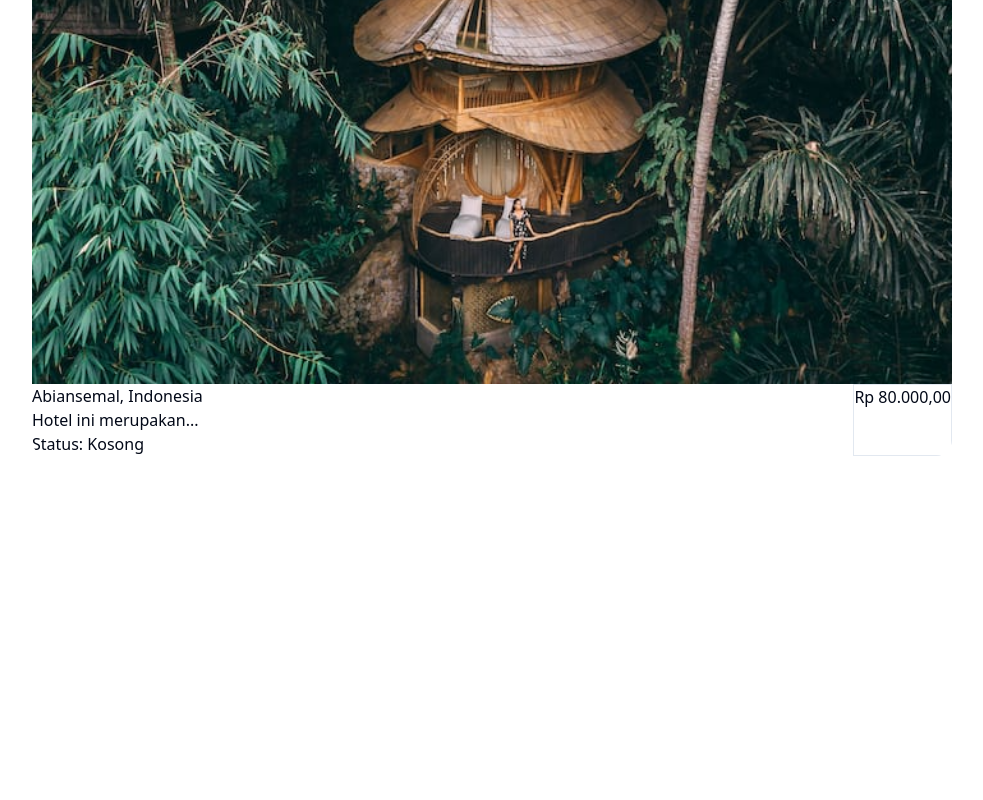
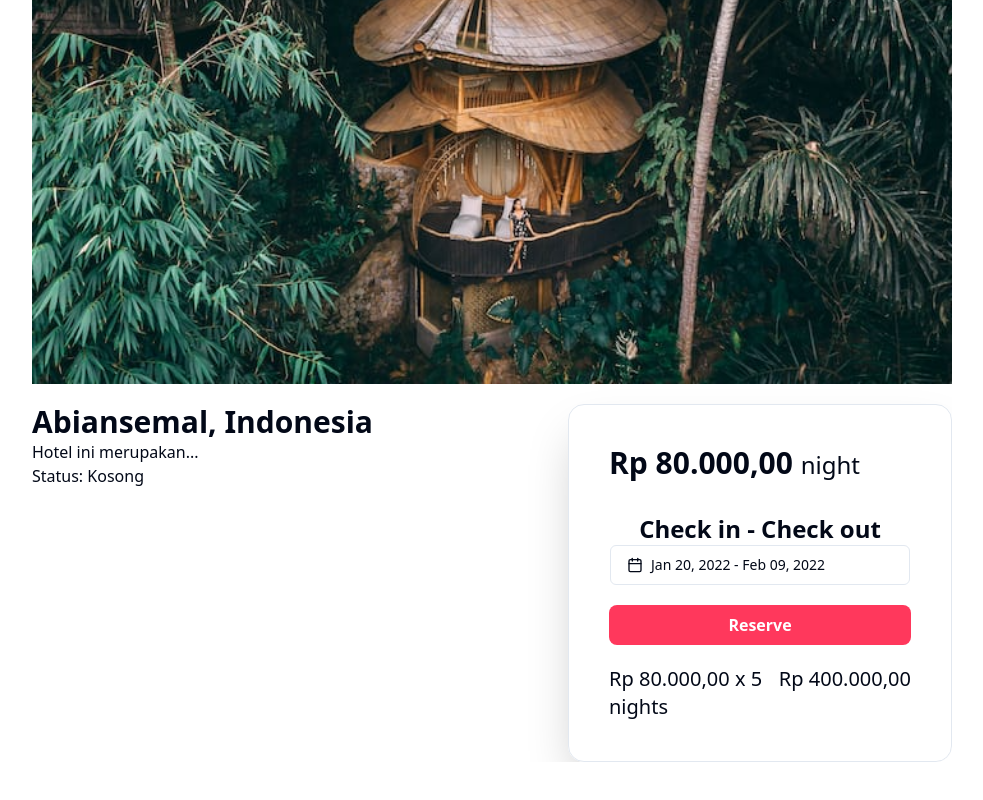
Before and after one commit to hotel-management-team-pradita/frontend, a React (Vite) app: page /rooms in a window 1280 px wide. Shown: the part 464-1264 px from the top of the page, without its empty margins (8-991 px from the left). Built offline with nearby package versions, Linux system fonts and the light colour scheme; the HTML template or start-up script is replaced by a standard one.

Commit message:
feat: create room detail page slicing ui

```diff
--- a/src/pages/roomDetail/index.jsx
+++ b/src/pages/roomDetail/index.jsx
@@ -1,8 +1,24 @@
 import { profileIcon } from "@/assets/icons";
 import { airbnbLogo, hotelImg1 } from "@/assets/images";
-import { format } from "date-fns";
+import { addDays, format } from "date-fns";
+import { Calendar as CalendarIcon } from "lucide-react";
+import * as React from "react";
+
+import { cn } from "@/lib/utils";
+import { Button } from "@/components/ui/button";
+import { Calendar } from "@/components/ui/calendar";
+import {
+  Popover,
+  PopoverContent,
+  PopoverTrigger,
+} from "@/components/ui/popover";
 
 const RoomDetailPage = () => {
+  const [date, setDate] = React.useState({
+    from: new Date(2022, 0, 20),
+    to: addDays(new Date(2022, 0, 20), 20),
+  });
+
   const formatPrice = (price) => {
     return price.toLocaleString("id-ID", {
       style: "currency",
@@ -35,16 +51,73 @@ const RoomDetailPage = () => {
               alt="hotelImg"
               className="object-cover w-full"
             />
-            <div className="flex justify-between">
+            <div className="flex justify-between mt-5">
               {/* Room Description */}
               <div>
-                <h1>Abiansemal, Indonesia</h1>
+                <h1 className="text-3xl font-bold">Abiansemal, Indonesia</h1>
                 <p>Hotel ini merupakan...</p>
                 <p>Status: Kosong</p>
               </div>
               {/* Price */}
-              <div className="border">
-                <h1>{formatPrice(80000)}</h1>
+              <div className="px-10 py-10 border shadow-2xl w-96 rounded-2xl">
+                <h1 className="text-3xl font-bold">
+                  {formatPrice(80000)}{" "}
+                  <span className="text-2xl font-normal">night</span>
+                </h1>
+                <div className="flex flex-col items-center justify-center mt-8">
+                  <label htmlFor="" className="text-2xl font-semibold">
+                    Check in - Check out
+                  </label>
+                  <div className={cn("grid gap-2")}>
+                    <Popover>
+                      <PopoverTrigger asChild>
+                        <Button
+                          id="date"
+                          variant={"outline"}
+                          className={cn(
+                            "w-[300px] justify-start text-left font-normal",
+                            !date && "text-muted-foreground"
+                          )}
+                        >
+                          <CalendarIcon className="w-4 h-4 mr-2" />
+                          {date?.from ? (
+                            date.to ? (
+                              <>
+                                {format(date.from, "LLL dd, y")} -{" "}
+                                {format(date.to, "LLL dd, y")}
+                              </>
+                            ) : (
+                              format(date.from, "LLL dd, y")
+                            )
+                          ) : (
+                            <span>Pick a date</span>
+                          )}
+                        </Button>
+                      </PopoverTrigger>
+                      <PopoverContent className="w-auto p-0" align="start">
+                        <Calendar
+                          initialFocus
+                          mode="range"
+                          defaultMonth={date?.from}
+                          selected={date}
+                          onSelect={setDate}
+                          numberOfMonths={2}
+                        />
+                      </PopoverContent>
+                    </Popover>
+                  </div>
+                </div>
+
+                {/* Reserve button */}
+                <button className="w-full h-10 mt-5 font-semibold text-white rounded-lg bg-pink">
+                  Reserve
+                </button>
+
+                {/* Total price */}
+                <div className="flex justify-between mt-5 text-xl">
+                  <span>{formatPrice(80000)} x 5 nights</span>
+                  <span>{formatPrice(400000)}</span>
+                </div>
               </div>
             </div>
           </div>
```
